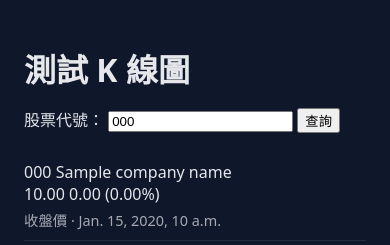
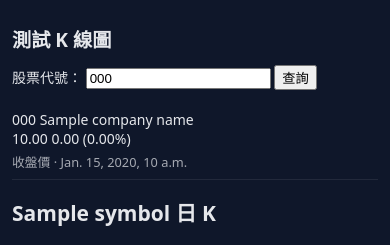
Before and after one commit to jay940106happy/web, a Django app: template core/templates/core/k_chart.html in a window 390 px wide. Shown: the top 245 px of the page. Run offline with Django 5.2, Linux system fonts and the light colour scheme; the template is opened without the code that fills it: most values are stand-ins (such as "Sample title", 1, 10 or a date in 2020); some libraries are stand-ins or nearby versions.

Commit message:
chore: mobile layout tweaks for quote header

```diff
--- a/core/static/core/style.css
+++ b/core/static/core/style.css
@@ -90,3 +90,72 @@ tr:last-child td {
   font-size: 0.9rem;
   opacity: 0.7;
 }
+
+/* 手機優化：寬度小於 640px 時生效 */
+@media (max-width: 640px) {
+  body {
+    padding: 12px;
+    font-size: 14px;
+  }
+
+  h1 {
+    font-size: 1.2rem;
+    margin-bottom: 12px;
+  }
+
+  /* 讓整個區塊不要貼滿邊，也不會太寬 */
+  .page-container {
+    max-width: 100%;
+    margin: 0 auto;
+  }
+
+  /* 頭部資訊：上下排列，不要全部擠成一橫排 */
+  .quote-header {
+    margin-top: 12px;
+    margin-bottom: 8px;
+    padding: 8px 0;
+  }
+
+  .quote-top-row {
+    flex-direction: column;
+    align-items: flex-start;
+    gap: 4px;
+  }
+
+  .quote-top-row .symbol {
+    font-size: 1.2rem;
+  }
+
+  .quote-top-row .name {
+    font-size: 0.95rem;
+  }
+
+  .quote-price-row {
+    flex-direction: row;
+    flex-wrap: wrap;
+    align-items: center;
+    gap: 6px;
+  }
+
+  .quote-price-row .price {
+    font-size: 1.6rem;
+  }
+
+  .quote-price-row .change {
+    font-size: 0.95rem;
+  }
+
+  .quote-date {
+    font-size: 0.8rem;
+  }
+
+  /* 表格縮小一點字，不要超出畫面 */
+  table {
+    max-width: 100%;
+    font-size: 13px;
+  }
+
+  th, td {
+    padding: 6px 8px;
+  }
+}
```
